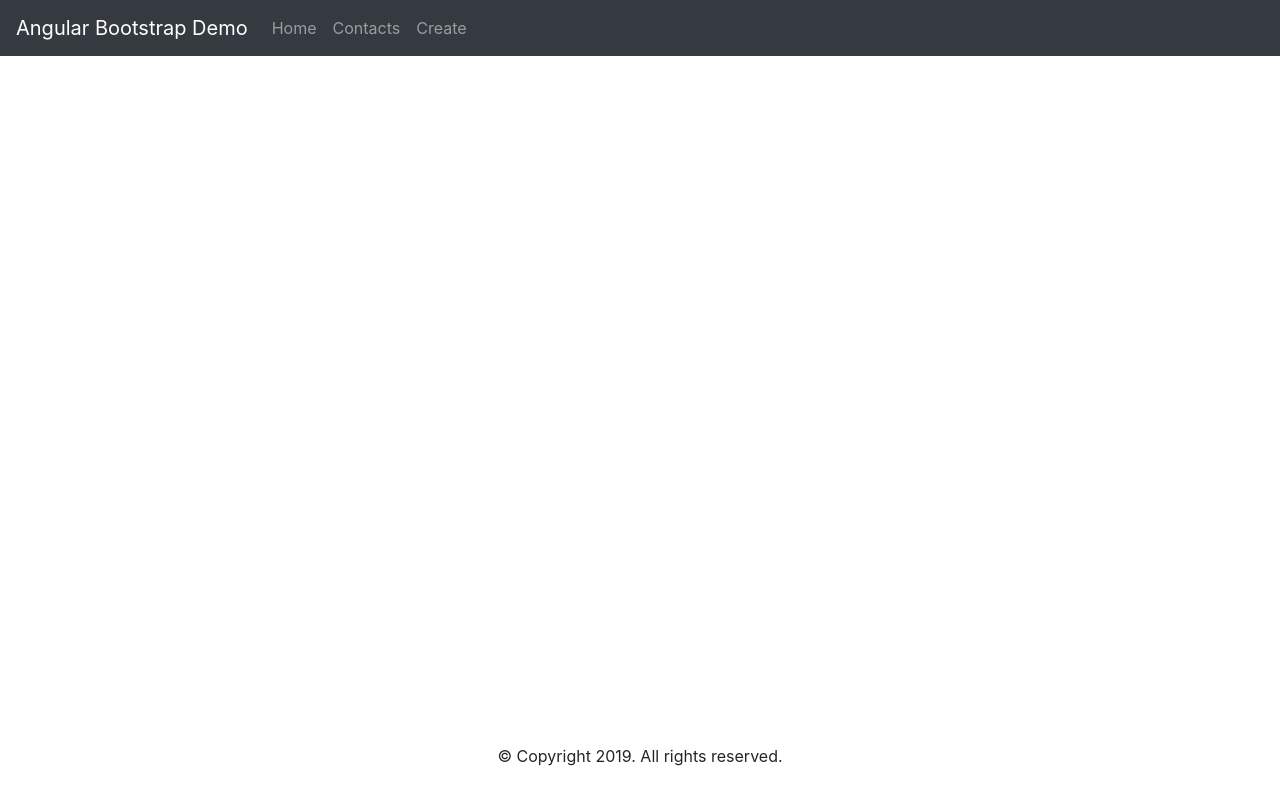
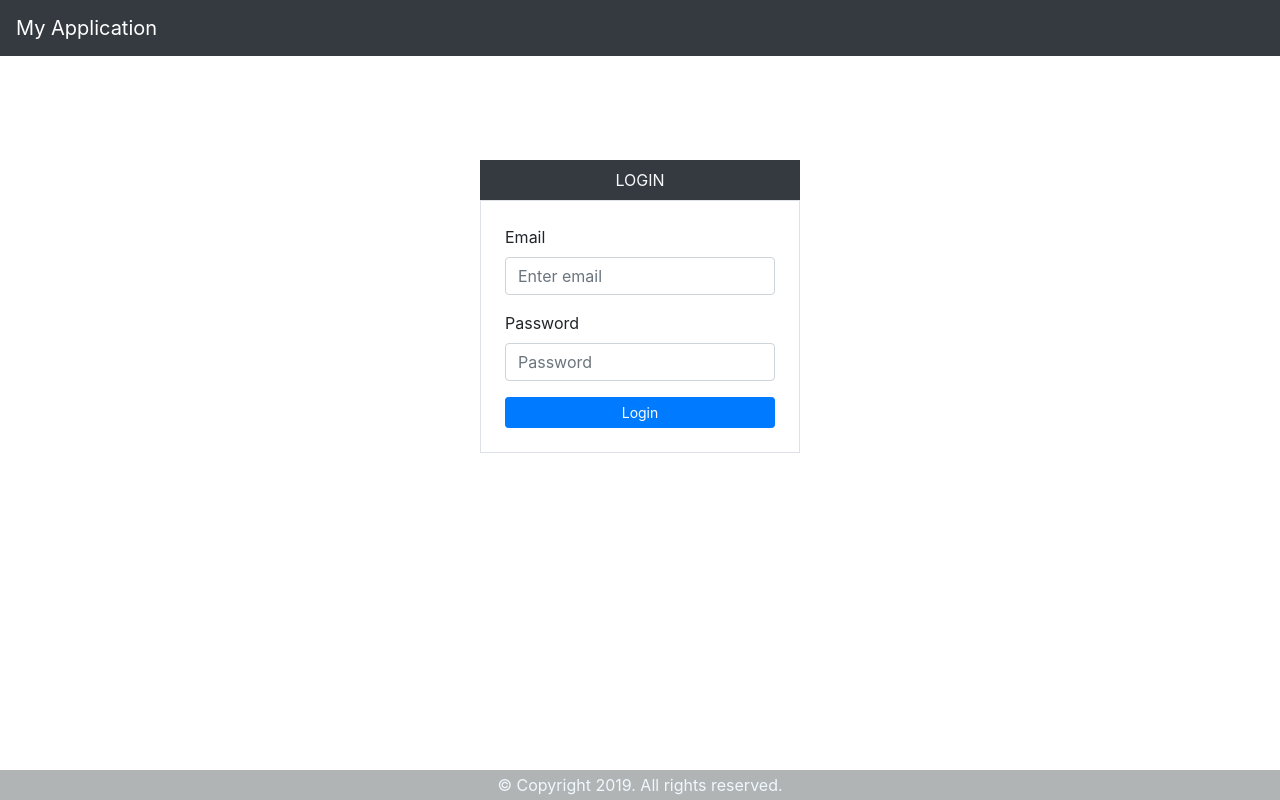
Before and after one commit to Venkatesh645/angular-todo-app, an Angular app: page / in a window 1280 px wide. Built offline with nearby package versions, Linux system fonts and the light colour scheme.

Commit message:
login template

```diff
--- a/src/app/app.component.html
+++ b/src/app/app.component.html
@@ -1,3 +1,3 @@
 <app-header></app-header>
-<router-outlet></router-outlet>
+<app-main></app-main>
 <app-footer></app-footer>
--- a/src/app/common/footer/footer.component.css
+++ b/src/app/common/footer/footer.component.css
@@ -3,6 +3,8 @@ footer {
   right: 0;
   bottom: 0;
   left: 0;
-  padding: 1rem;
+  padding: 0.2rem;
   text-align: center;
+  background-color: rgb(176, 180, 180);
+  color: aliceblue;
 }
--- a/src/app/common/footer/footer.component.html
+++ b/src/app/common/footer/footer.component.html
@@ -1,3 +1,3 @@
 <footer>
-  <p class="text-xs-center">© Copyright 2019. All rights reserved.</p>
+  <p class="m-0">© Copyright 2019. All rights reserved.</p>
 </footer>
--- a/src/app/common/header/header.component.html
+++ b/src/app/common/header/header.component.html
@@ -1,10 +1,10 @@
 <nav class="navbar navbar-expand-md bg-dark navbar-dark fixed-top">
-  <a class="navbar-brand" href="#">Angular Bootstrap Demo</a>
+  <a class="navbar-brand" href="#">My Application</a>
   <button class="navbar-toggler" type="button" data-toggle="collapse" data-target="#navbarCollapse" aria-controls="navbarCollapse"
     aria-expanded="false" aria-label="Toggle navigation">
     <span class="navbar-toggler-icon"></span>
   </button>
-  <div class="collapse navbar-collapse" id="navbarCollapse">
+  <!-- <div class="collapse navbar-collapse" id="navbarCollapse">
     <ul class="navbar-nav mr-auto">
 
       <li class="nav-item">
@@ -18,5 +18,5 @@
       </li>
 
     </ul>
-  </div>
+  </div> -->
 </nav>
--- /dev/null
+++ b/src/app/common/main/main.component.css
@@ -0,0 +1,3 @@
+.main-div{
+  margin-top: 3.5em;
+}
--- /dev/null
+++ b/src/app/common/main/main.component.html
@@ -0,0 +1,4 @@
+<div class="main-div">
+  <router-outlet></router-outlet>
+  <!-- main page -->
+</div>
--- /dev/null
+++ b/src/app/common/main/main.component.ts
@@ -0,0 +1,15 @@
+import { Component, OnInit } from '@angular/core';
+
+@Component({
+  selector: 'app-main',
+  templateUrl: './main.component.html',
+  styleUrls: ['./main.component.css']
+})
+export class MainComponent implements OnInit {
+
+  constructor() { }
+
+  ngOnInit(): void {
+  }
+
+}
--- a/src/app/login/login.component.css
+++ b/src/app/login/login.component.css
@@ -0,0 +1,3 @@
+#login-form-div{
+  margin-top: 10em;
+}
--- a/src/app/login/login.component.html
+++ b/src/app/login/login.component.html
@@ -1,15 +1,21 @@
-<form>
+<div class="d-flex flex-column align-items-center" id="login-form-div">
 
-  <div class="form-group">
-    <label for="exampleInputEmail1">Email address</label>
-    <input type="email" class="form-control" id="email" aria-describedby="email"
-      placeholder="Enter email">
+  <div class="text-center p-2 bg-dark text-light w-25">
+    LOGIN
   </div>
 
-  <div class="form-group">
-    <label for="exampleInputPassword1">Password</label>
-    <input type="password" id="password" class="form-control"  placeholder="Password">
-  </div>
+  <form [formGroup]="loginForm" id="login-form" class="border p-4 w-25">
+    <div class="form-group">
+      <label for="exampleInputEmail1">Email</label>
+      <input type="email" class="form-control" id="email" aria-describedby="email" placeholder="Enter email"
+        formControlName="email">
+    </div>
 
-  <button type="submit" class="btn btn-primary">Submit</button>
-</form>
+    <div class="form-group">
+      <label for="exampleInputPassword1">Password</label>
+      <input type="password" id="password" class="form-control" placeholder="Password" formControlName="password">
+    </div>
+
+    <button type="submit" class="btn btn-primary btn-sm btn-block">Login</button>
+  </form>
+</div>
--- a/src/app/login/login.component.ts
+++ b/src/app/login/login.component.ts
@@ -1,15 +1,20 @@
 import { Component, OnInit } from '@angular/core';
+import { FormBuilder, FormGroup } from '@angular/forms';
 
 @Component({
   selector: 'app-login',
   templateUrl: './login.component.html',
-  styleUrls: ['./login.component.css']
+  styleUrls: ['./login.component.css'],
 })
 export class LoginComponent implements OnInit {
+  loginForm: FormGroup;
 
-  constructor() { }
+  constructor(private fb: FormBuilder) {}
 
   ngOnInit(): void {
+    this.loginForm = this.fb.group({
+      email: '',
+      password: '',
+    });
   }
-
 }
```
Also changed, not shown: src/app/app.module.ts (+19 -15 lines), 1 other file (tests, documents, lock files or other folders).
